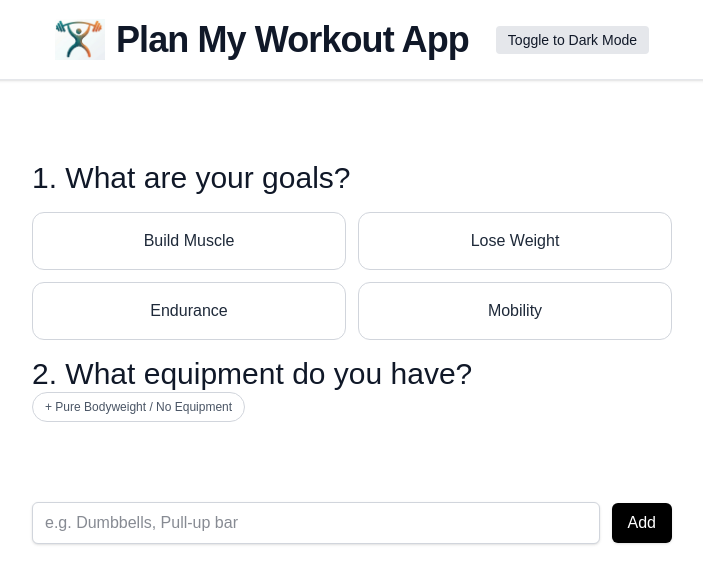
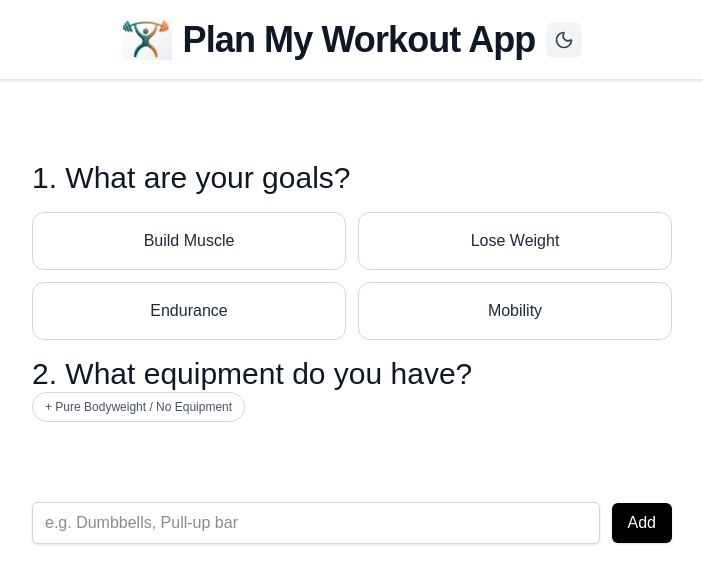
Before and after one commit to ashlee-seagle/workout-planner, a React (Vite) app: page / in a window 1280 px wide. Shown: the top 584 px of the page, without its empty margins (288-991 px from the left). Built offline with nearby package versions, Linux system fonts and the light colour scheme; no server answers; a web font is replaced by a local one.

Commit message:
feat: add dynamic sun/moon icons to dark mode toggle

```diff
--- a/package.json
+++ b/package.json
@@ -12,6 +12,7 @@
   "dependencies": {
     "@google/genai": "^2.6.0",
     "@tailwindcss/vite": "^4.3.0",
+    "lucide-react": "^1.16.0",
     "react": "^19.2.6",
     "react-dom": "^19.2.6",
     "tailwindcss": "^4.3.0"
--- a/src/Header.jsx
+++ b/src/Header.jsx
@@ -1,4 +1,5 @@
 import { useState, useEffect } from 'react';
+import { Sun, Moon } from "lucide-react"
 import { useTheme } from './ThemeContext';
 import logoLight from './workout-app-logo-light.png';
 import logoDark from './workout-app-logo-dark1.png';
@@ -14,8 +15,10 @@ export default function Header() {
             />
             <h1 className='text-4xl font-extrabold tracking-tight dark:text-gray-50'>Plan My Workout App</h1>
             <button onClick={toggleTheme}
-                className="ml-4 px-3 py-1 rounded bg-gray-200 dark:bg-gray-800 text-sm font-medium text-gray-900 dark:text-gray-50 hover:bg-gray-300 dark:hover:bg-gray-700 transition-colors">
-        Toggle to {isDarkMode ? 'Light' : 'Dark'} Mode
+                    className="p-2 rounded-lg bg-gray-100 dark:bg-gray-800 text-gray-700 dark:text-gray-300 hover:scale-105 transition-transform"
+                    aria-label="Toggle theme"
+      >
+{isDarkMode ? <Sun className="w-5 h-5" /> : <Moon className="w-5 h-5" />}
       </button>
         </header>
     )
```
Also changed, not shown: 1 other file (tests, documents, lock files or other folders).
